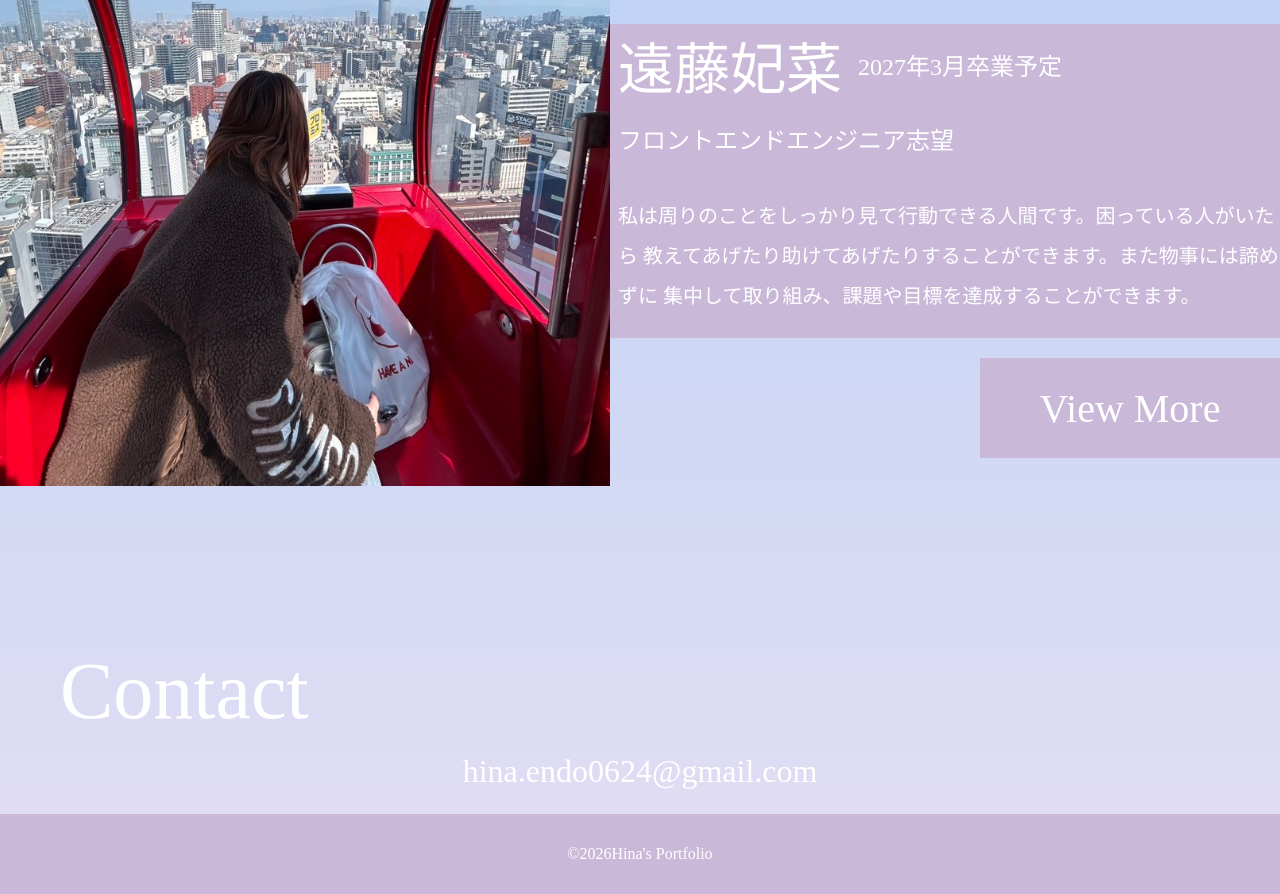
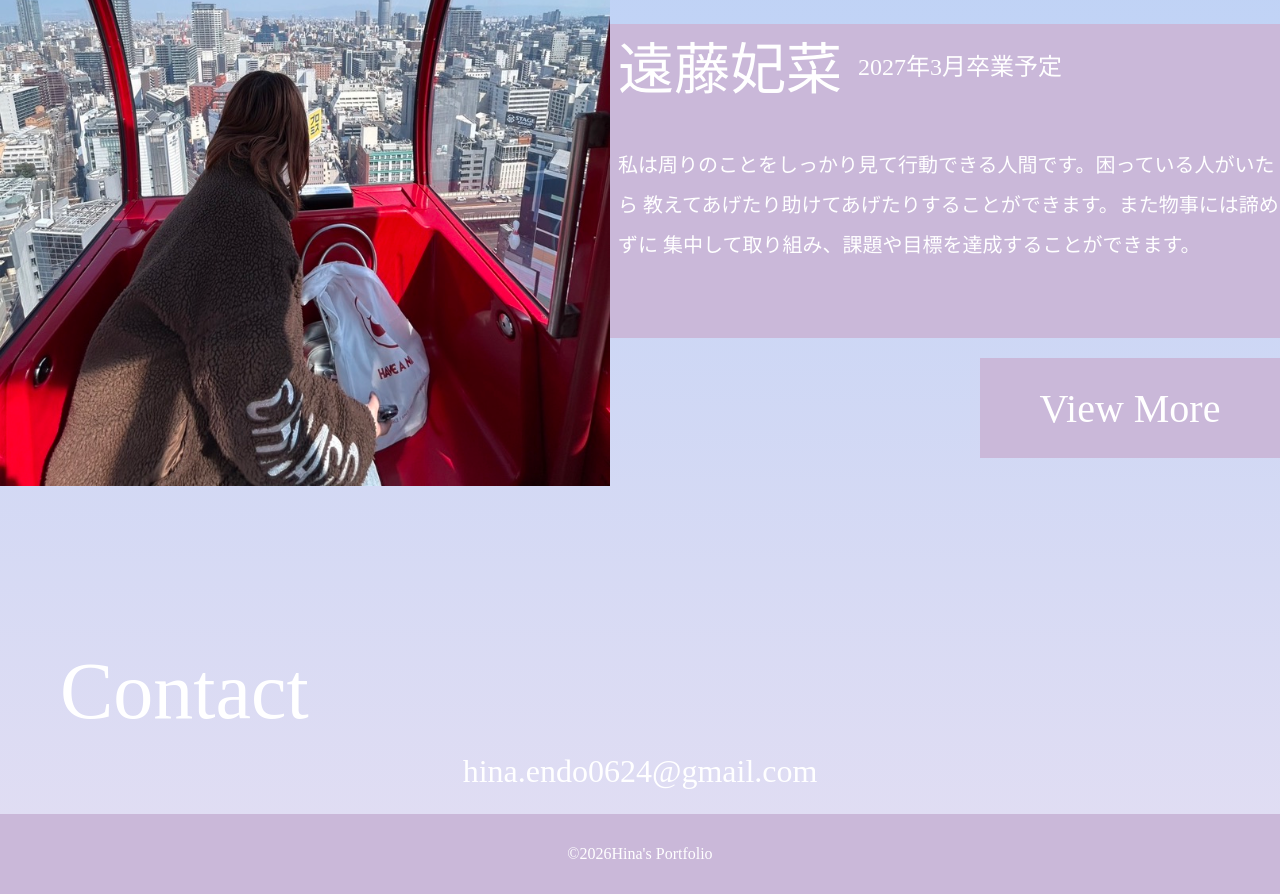
Before and after one commit to ehina24/portfolio, a React (Vite) app: page / in a window 1280 px wide. Shown: the part 2860-3754 px from the top of the page. Built offline with nearby package versions, Linux system fonts and the light colour scheme; a web font is replaced by a local one.

Commit message:
change　文章変更

```diff
--- a/src/mypage.tsx
+++ b/src/mypage.tsx
@@ -21,7 +21,7 @@ function Mypage(){
                 <div className="myProfile">
                     <p className="name">遠藤妃菜</p>
                     <p className="graduationYear">2027年3月卒業予定</p>
-                    <p className="occupation">フロントエンドエンジニア志望</p>
+                    {/* <p className="occupation">フロントエンドエンジニア志望</p> */}
                     <p className="myStrengths">私は周りのことをしっかり見て行動できる人間です。困っている人
                         がいたら教えてあげたり助けてあげたりすることができます。また
                         物事には諦めずに集中して取り組み課題や目標を達成することができます。
--- a/src/toppage.tsx
+++ b/src/toppage.tsx
@@ -118,7 +118,7 @@ function TOP(){
                             <p className="name">遠藤妃菜</p>
                             <p className="graduationYear">2027年3月卒業予定</p>
                         </div>
-                        <p className="occupation">フロントエンドエンジニア志望</p>
+                        {/* <p className="occupation">フロントエンドエンジニア志望</p> */}
                         <p className="myStrengths">私は周りのことをしっかり見て行動できる人間です。困っている人がいたら
                             教えてあげたり助けてあげたりすることができます。また物事には諦めずに
                             集中して取り組み、課題や目標を達成することができます。
```
